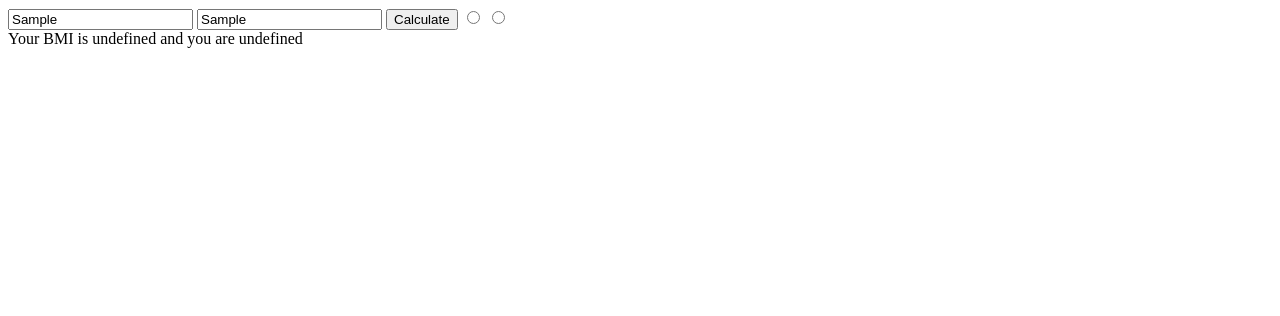
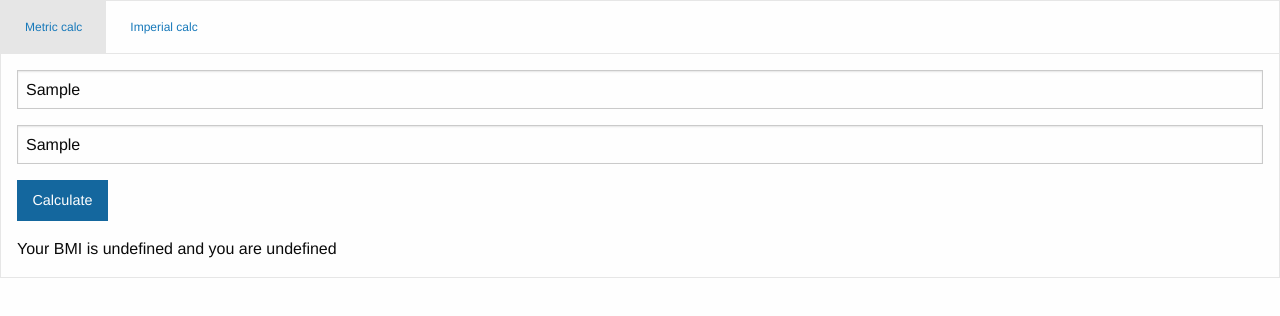
Before and after one commit to lcegit/bmi_calculator, a plain HTML site: page index.html in a window 1280 px wide. Both pictures are taken after typing "Sample", "Sample" into the empty fields and a click on the button "Calculate". Drawn offline with nearby package versions, Linux system fonts and the light colour scheme.

Commit message:
Added tabs section to UI, imperial panel function needs a fix

```diff
--- a/index.html
+++ b/index.html
@@ -1,46 +1,83 @@
 <!DOCTYPE html>
 <html>
+
   <head>
     <meta charset="utf-8">
-    <title></title>
+    <title>BMI calculator</title>
     <script src="src/person.js"></script>
     <script src="src/bmi_calculator.js"></script>
-    <script src='https://code.jquery.com/jquery-2.1.4.js'></script>
-    <script src="http://example.com/script.js"></script>
+    <script src="https://code.jquery.com/jquery-2.1.4.js"></script>
+    <!--  <script src="http://example.com/script.js"></script> -->
+    <link rel="stylesheet" href="https://cdnjs.cloudflare.com/ajax/libs/foundation/6.4.3/css/foundation.css">
+    <script src="https://cdnjs.cloudflare.com/ajax/libs/foundation/6.4.3/js/foundation.js"></script>
+  </head>
 
-<script type="text/javascript">
-$(document).ready(function() {
-  //readyness function runs once the DOM is ready for js
-  $('#calculate').click(function() {
-    var w = parseFloat($('#weight').val()); // .val allows for setting values in form elements, parseFloat parses the argument and returns a float, otherwise this would return undefined
-    var h = parseFloat($('#height').val());
-    var person = new Person({ weight: w, height: h });
-    person.calculate_bmi(); // calls the person prototype to run the calculate_bmi method
-    $('#display_value').html('Your BMI is ' + person.bmiValue); // edits presentation layer
-    $('#display_message').html('and you are ' + person.bmiMessage);
-  });
-});
-</script>
+  <body>
+    <div class="row columns">
+      <div class="small-2 large-4 columns">
 
-<noscript>
-    <meta http-equiv="refresh" content="0; URL=http://example.com/noscript.html"/>
-</noscript>
+        <ul class="tabs" data-tabs id="tabs">
+          <li class="tabs-title is-active"><a href="#metric-panel" aria-selected="true">Metric calc</a></li>
+          <li class="tabs-title"><a data-tabs-target="imperial-panel" href="#imperial-panel">Imperial calc</a></li>
+        </ul>
+      </div>
+    </div>
 
-  </head>
-  <body>
-    <form>
-      <input type="text" id="weight" placeholder="Weight">
-      <input type="text" id="height" placeholder="Height">
-      <input type="button" id="calculate" value="Calculate">
-      <input type="radio" id="metric" value="Calculate metric">
-      <input type="radio" id="imperial" value="Calculate imperial">
+    <div class="tabs-content" data-tabs-content="tabs">
+      <div class="tabs-panel is-active" id="metric-panel">
+        <form>
+          <input type="text" id="weight-metric" placeholder="Weight in kg">
+          <input type="text" id="height-metric" placeholder="Height in cm">
+          <input type="button" id="calculate-metric" value="Calculate" class="button">
+        </form>
+        <div>
+          <span id="display_value_metric"></span>
+          <span id="display_message_metric"></span>
+        </div>
+      </div>
 
-    </form>
+      <div class="tabs-panel" id="imperial-panel">
+        <form>
+          <input type="text" id="weight-imperial" placeholder="Weight in lbs">
+          <input type="text" id="height-imerial" placeholder="Height in inches">
+          <input type="button" id="calculate-imperial" value="Calculate" class="button">
+        </form>
+        <div>
+          <span id="display_value_imperial"></span>
+          <span id="display_message_imperial"></span>
+        </div>
+      </div>
+    </div>
 
-    <div>
-      <span id="display_value"></span>
-      <span id="display_message"></span>
+    <script type="text/javascript">
+      $(document).foundation();
+      $(document).ready(function() {
+        $('#calculate-metric').click(function() {
+          var w = parseFloat($('#weight-metric').val()); // .val allows for setting values in form elements, parseFloat parses the argument and returns a float, otherwise this would return undefined
+          var h = parseFloat($('#height-metric').val());
+          var person = new Person({
+            weight: w,
+            height: h
+          });
+          person.calculate_metric_bmi(); // calls the person prototype to run the calculate_bmi method
+          $('#display_value_metric').html('Your BMI is ' + person.bmiValue); // edits presentation layer
+          $('#display_message_metric').html('and you are ' + person.bmiMessage);
+        });
 
-    </div>
+        $('#calculate-imperial').click(function() {
+          var w = parseFloat($('#weight-imperial').val()); // .val allows for setting values in form elements, parseFloat parses the argument and returns a float, otherwise this would return undefined
+          var h = parseFloat($('#height-imperial').val());
+          var person = new Person({
+            weight: w,
+            height: h
+          });
+          person.calculate_imperial_bmi(); // calls the person prototype to run the calculate_bmi method
+          $('#display_value_imperial').html('Your BMI is ' + person.bmiValue); // edits presentation layer
+          $('#display_message_imperial').html('and you are ' + person.bmiMessage);
+        });
+      });
+    </script>
+
   </body>
+
 </html>
--- a/src/person.js
+++ b/src/person.js
@@ -1,14 +1,17 @@
-function Person(attr) { //"initialize" Person
+function Person(attr) {
+  //"initialize" Person
   this.weight = attr.weight;
   this.height = attr.height;
-};
+}
 
-Person.prototype.calculate_bmi = function() { //instance of a person object, run calculate_bmi to test method
+Person.prototype.calculate_metric_bmi = function() {
+  //instance of a person object, run calculate_bmi to test method
   calculator = new BMICalculator(); // initialize method and store it in a variable
   calculator.metric_bmi(this); //call variable and run metric_bmi on the object itself / "self"
 };
 
-Person.prototype.calculate_bmi_imperial = function() { //instance of a person object, run calculate_bmi to test method
+Person.prototype.calculate_imperial_bmi = function() {
+  //instance of a person object, run calculate_bmi to test method
   calculator = new BMICalculator(); // initialize method and store it in a variable
   calculator.imperial_bmi(this); //call variable and run imperial_bmi on the object itself / "self"
 };
```
Also changed, not shown: SpecRunner.html (+3 -2 lines), spec/bmi_ui_spec.js (+5 -5 lines), spec/person_spec.js (+21 -24 lines), src/bmi_calculator.js (+14 -15 lines), 2 other files.
